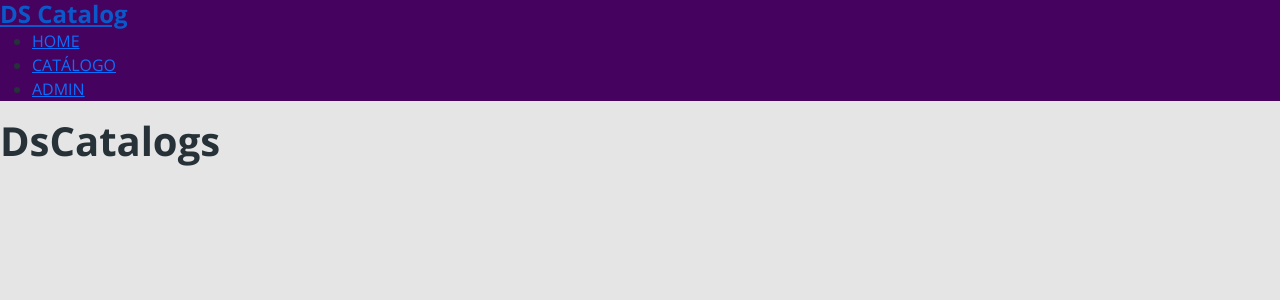
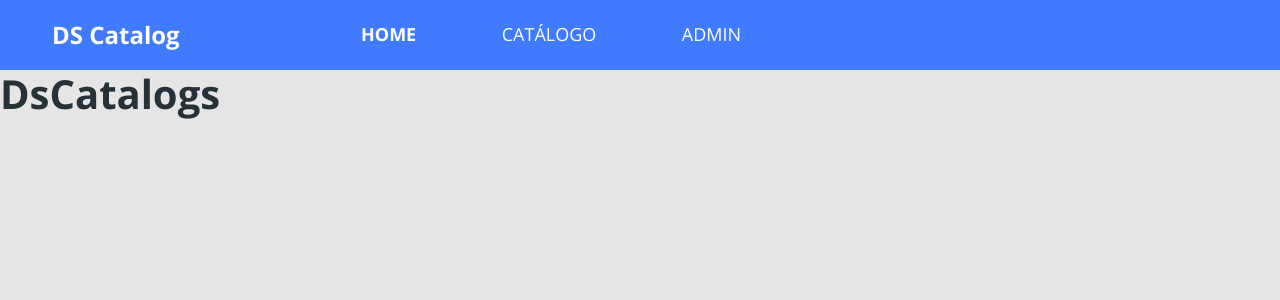
Before and after one commit to andrezasecon/dscatalog-bootcamp, a React (Create React App) app in the folder frontweb/: page / in a window 1280 px wide. Shown: the top 300 px of the page. Built offline with nearby package versions, Linux system fonts and the light colour scheme.

Commit message:
Navbar styling

```diff
--- a/frontweb/src/App.css
+++ b/frontweb/src/App.css
@@ -8,3 +8,8 @@
     font-weight: 700;
     margin-bottom: 0;
 }
+
+a, a:hover {
+    text-decoration: none;
+    coler: unset;
+}
--- a/frontweb/src/assets/styles/custom.scss
+++ b/frontweb/src/assets/styles/custom.scss
@@ -1,5 +1,5 @@
 $theme-colors: (
-  'primary': #45035f,
+  'primary': #407BFF,
 );
 
 $body-bg: #e5e5e5;
--- a/frontweb/src/components/navbar/index.tsx
+++ b/frontweb/src/components/navbar/index.tsx
@@ -1,14 +1,31 @@
+import './styles.css';
+import 'bootstrap/js/src/collapse.js';
+
 const Navbar = () => {
   return (
-    <nav className="bg-primary">
-      <div>
-        <a href="link">
+    <nav className="navbar navbar-expand-md navbar-dark bg-primary main-nav">
+      <div className="container-fluid">
+        <a href="link" className="nav-logo-text">
           <h4>DS Catalog</h4>
         </a>
-        <div >
-          <ul>
+        <button
+          className="navbar-toggler"
+          type="button"
+          data-bs-toggle="collapse"
+          data-bs-target="#dscatalog-navbar"
+          aria-controls="dscatalog-navbar"
+          aria-expanded="false"
+          aria-label="Toggle navigation"
+        >
+          <span className="navbar-toggler-icon"></span>
+        </button>
+
+        <div className="collapse navbar-collapse" id="dscatalog-navbar">
+          <ul className="navbar-nav offset-md-2 main-menu">
             <li>
-              <a href="link">HOME</a>
+              <a href="link" className="active">
+                HOME
+              </a>
             </li>
             <li>
               <a href="link">CATÁLOGO</a>
@@ -21,5 +38,5 @@
       </div>
     </nav>
   );
-}
+};
 export default Navbar;
--- /dev/null
+++ b/frontweb/src/components/navbar/styles.css
@@ -0,0 +1,28 @@
+.main-nav {
+    padding-left: 40px;
+    min-height: 70px;
+}
+
+.nav-logo-text, .nav-logo-text:hover {
+    color: #fff;
+}
+
+.main-menu {
+    display: flex;
+    font-size: 18px;
+    width: 380px;
+    justify-content: space-between;
+}
+
+.main-menu a {
+    color: #FFF
+}
+
+.main-menu a:hover {
+    color: #fff;
+}
+
+.main-menu a.active {
+    color: #fff;
+    font-weight: 700;
+}
```
